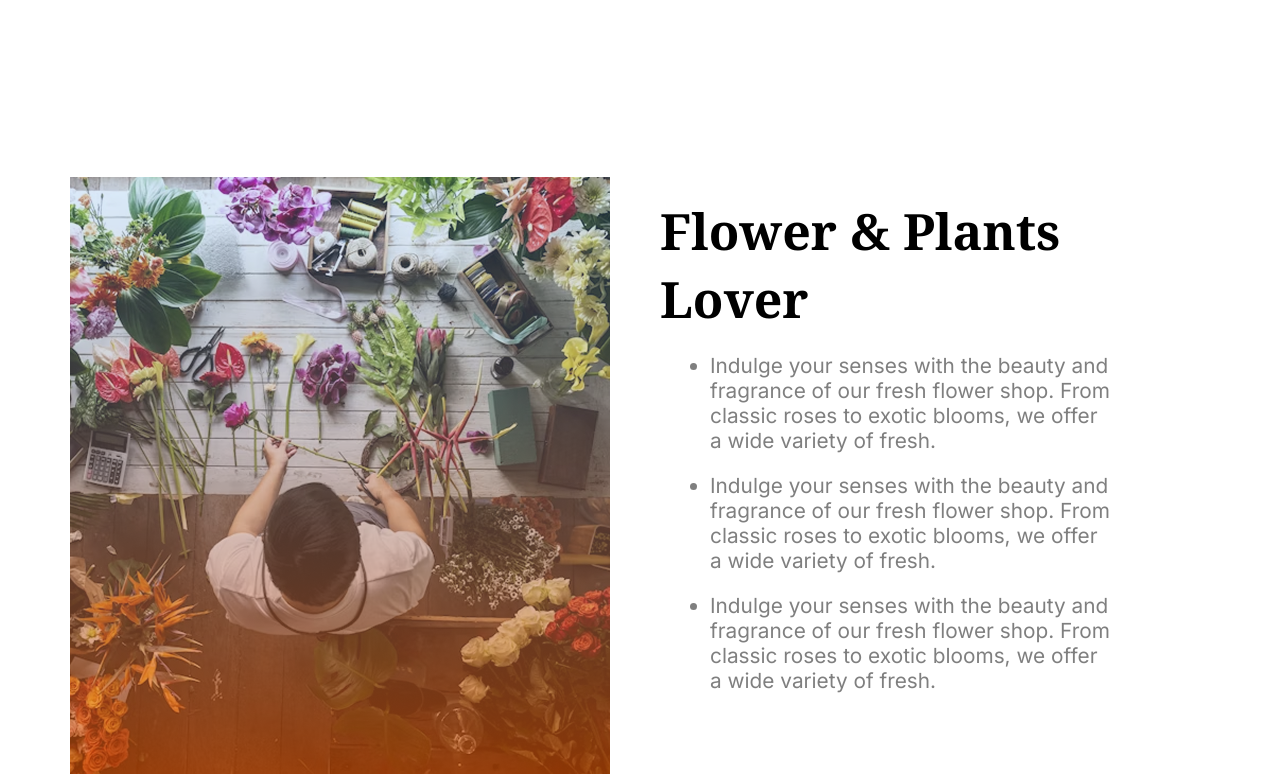
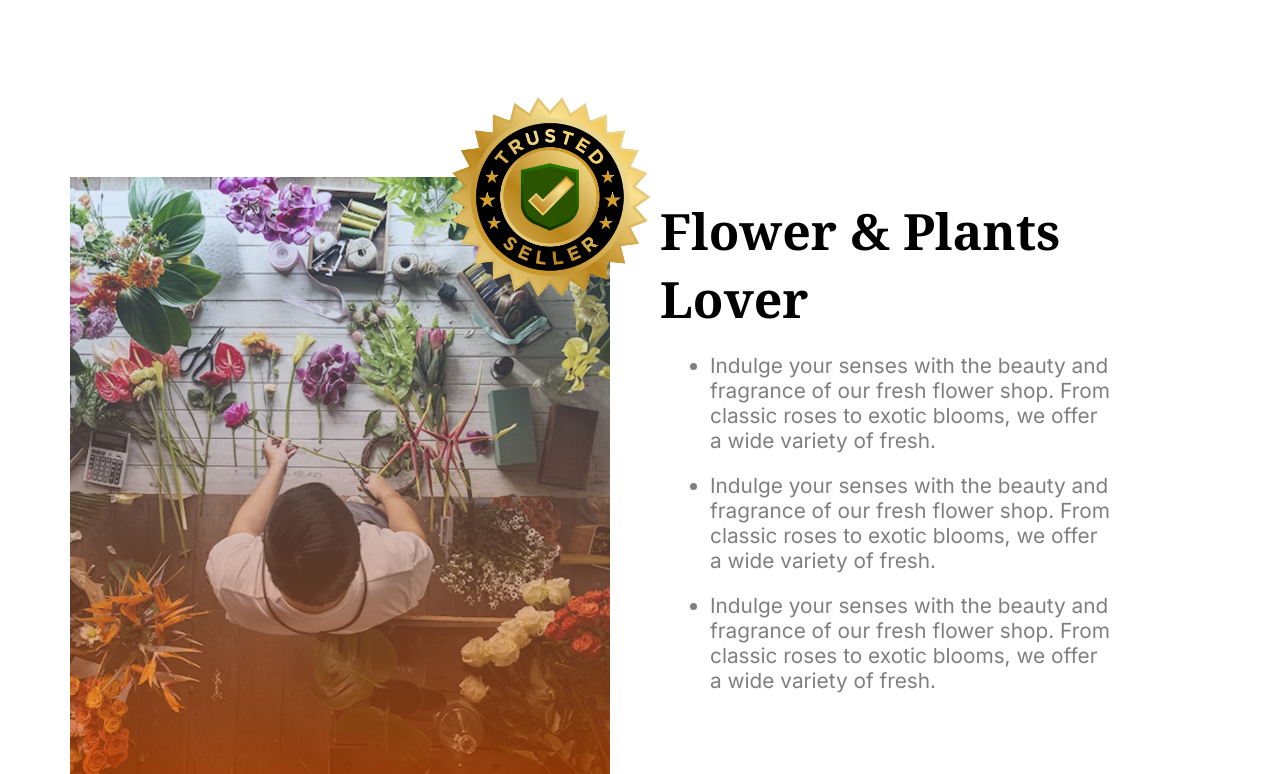
Before and after one commit to IsmailHosen01/Assignment-02, a plain HTML site: page index.html in a window 1280 px wide. Shown: the part 1867-2641 px from the top of the page. Drawn offline with Linux system fonts and the light colour scheme.

Commit message:
trusted badge done

```diff
--- a/index.html
+++ b/index.html
@@ -111,6 +111,7 @@
         <!-- lover section -->
         <section class="lover container">
             <img src="./assets/flower-store.png" alt="">
+            <img class="badge" src="./assets/trusted-badge.png" alt="">
             <div class="lover-div">
                 <h3 class="lover-title noto-serif-font">Flower & Plants Lover</h3>
                 <ul>
--- a/style.css
+++ b/style.css
@@ -140,6 +140,15 @@
     margin-top: 180px;
     display: flex;
     justify-content: space-between;
+    position: relative;
+}
+
+.badge{
+    position: absolute;
+    top: -120px;
+    left: 340px;
+    width: 280px;
+    height: auto;
 }
 
 .lover-div{
@@ -318,6 +327,10 @@ footer ul li a{
         margin: 10px 25px;
     }
 
+    .badge{
+        display: none;
+    }
+
     /* join section */
     .join{
         margin-top: 40px;
```
